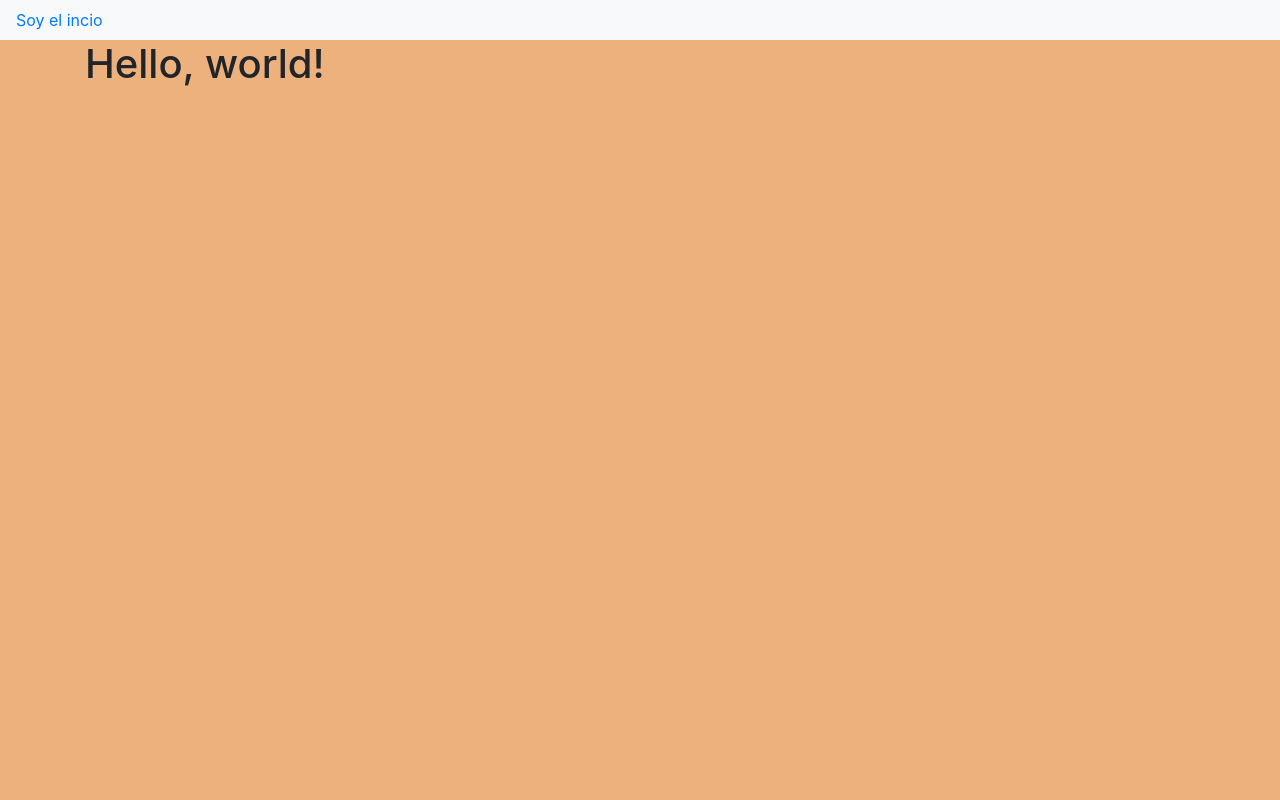
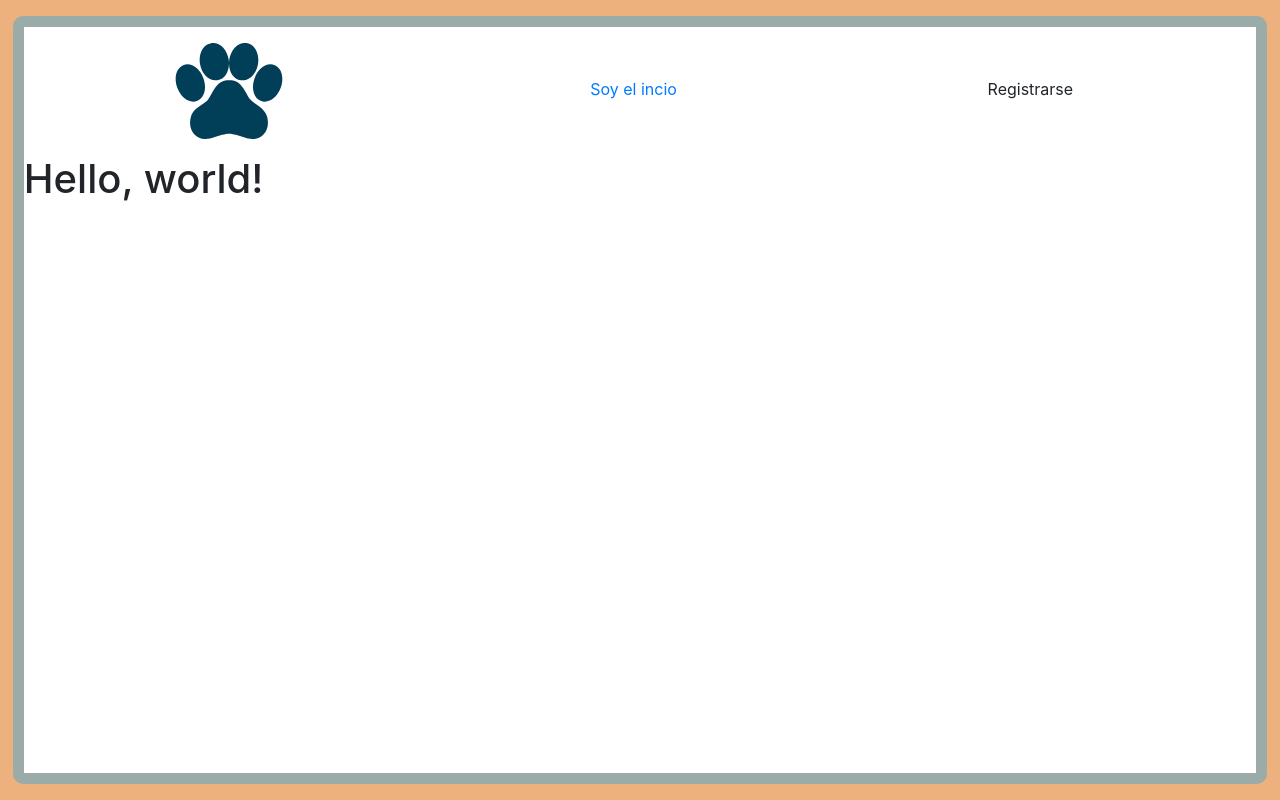
Before and after one commit to SherlockEspitia/prototype-html, a plain HTML site: page index.html in a window 1280 px wide. Drawn offline with nearby package versions, Linux system fonts and the light colour scheme.

Commit message:
Se deja un esquema a seguir para el prototipado

```diff
--- /dev/null
+++ b/assets/styles.css
@@ -0,0 +1,37 @@
+:root{
+    --color-primary:#013f58;
+    --color-second:#c8ded9;
+    --colot-third:#b1c4c0;
+    --color-fourth:#9aaba8;
+    --color-fifth:#edb17d;
+}
+body{
+    background-color: var(--color-fifth);
+}
+
+.content {
+    width: 98vw;
+    height: 96vh;
+    background-color: white;
+    margin: 2vh 1vw;
+    border: 0.7rem solid var(--color-fourth);
+    border-radius: 10px;
+    padding: 0;
+    overflow: hidden;
+}
+
+header{
+    height: 16vh;
+    width: 94vw;
+    border-radius: 10px;
+    & .logo > img{
+        width: 128px;
+        height: 128px;
+    }
+
+}
+a.btn-register a.btn{
+    text-decoration: none;
+    background-color: var(--color-primary);
+    color: #ffffff;
+}
--- a/index.html
+++ b/index.html
@@ -5,16 +5,26 @@
     <meta name="viewport" content="width=device-width, initial-scale=1.0">
     <title>Prototipo App Cuidado Canino</title>
     <link rel="stylesheet" href="https://cdn.jsdelivr.net/npm/bootstrap@4.1.3/dist/css/bootstrap.min.css" integrity="sha384-MCw98/SFnGE8fJT3GXwEOngsV7Zt27NXFoaoApmYm81iuXoPkFOJwJ8ERdknLPMO" crossorigin="anonymous">
-    <link rel="stylesheet" href="./styles.css">
+    <link rel="stylesheet" href="./assets/styles.css">
 </head>
 <body>
-    <header id="header">
-        <nav class="navbar navbar-expand-lg navbar-light bg-light">
-            <a href="#">Soy el incio</a>
-        </nav>
-    </header>
-    <main class="container">
+    <main class="content">
+        <header class="d-flex justify-content-around align-items-baseline">
+
+            <a href="/index.html" class="logo">
+                <img src="./assets/homeIcon.svg" width="128" height="128" alt="Home Logo">
+            </a>
+
+            <nav class="navbar navbar-expand-lg navbar-light">
+                <a href="#">Soy el incio</a>
+            </nav>
+
+            <a class="btn btn-register">
+                Registrarse
+            </a>
+        </header>
         <h1>Hello, world!</h1>
+
     </main>
     <script src="https://code.jquery.com/jquery-3.3.1.slim.min.js" integrity="sha384-q8i/X+965DzO0rT7abK41JStQIAqVgRVzpbzo5smXKp4YfRvH+8abtTE1Pi6jizo" crossorigin="anonymous"></script>
     <script src="https://cdn.jsdelivr.net/npm/popper.js@1.14.3/dist/umd/popper.min.js" integrity="sha384-ZMP7rVo3mIykV+2+9J3UJ46jBk0WLaUAdn689aCwoqbBJiSnjAK/l8WvCWPIPm49" crossorigin="anonymous"></script>
--- a/styles.css
+++ /dev/null
@@ -1,15 +0,0 @@
-:root{
-    --color-primary:#013f58;
-    --color-second:#c8ded9;
-    --colot-third:#b1c4c0;
-    --color-fourth:#9aaba8;
-    --color-fifth:#edb17d;
-}
-
-#header{
-    background-color:var(--color-fifth) !important;
-}
-
-body {
-    background-color: var(--color-fifth) !important;
-}
```
Also changed, not shown: assets/homeIcon.svg (added).
